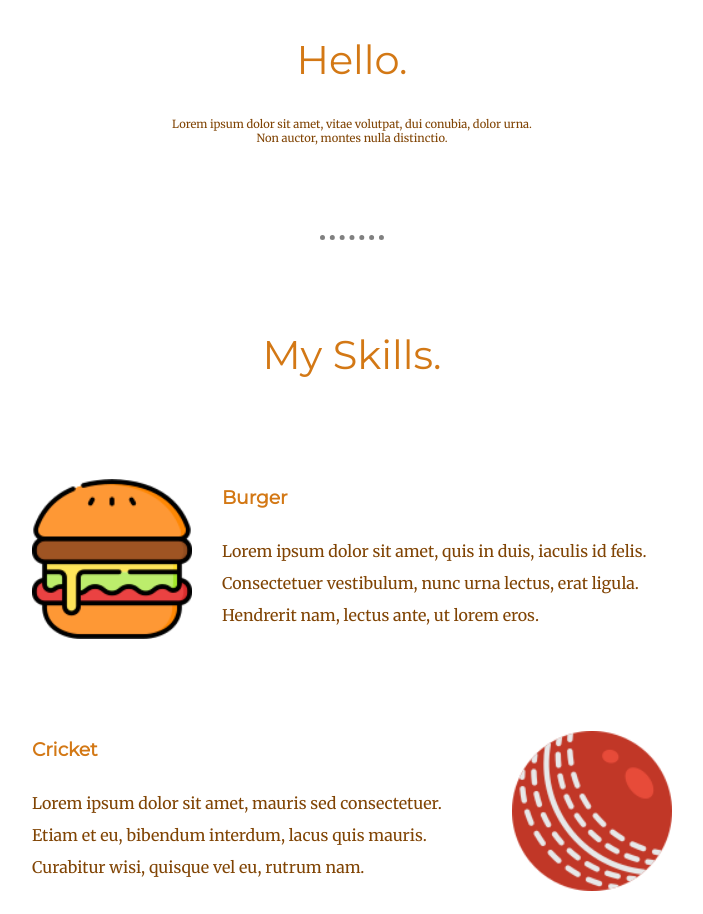
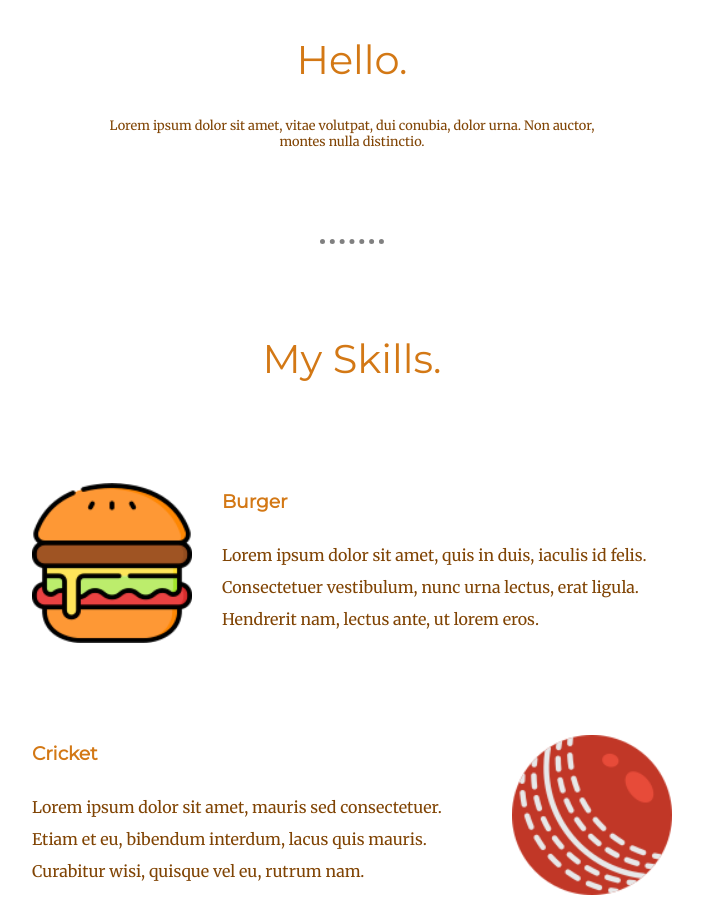
Before and after one commit to ochufy/cssdemo, a plain HTML site: page index.html in a window 1280 px wide. Shown: the part 1089-2003 px from the top of the page, without its empty margins (288-991 px from the left). Drawn offline with Linux system fonts and the light colour scheme.

Commit message:
Changes intro font size v2

```diff
--- a/css/styles.css
+++ b/css/styles.css
@@ -36,9 +36,9 @@ hr {
 }
 
 .intro {
-  width: 30%;
+  width: 40%;
   margin: auto;
-  font-size: 70%;
+  font-size: 80%;
 }
 
 .top-container {
```
